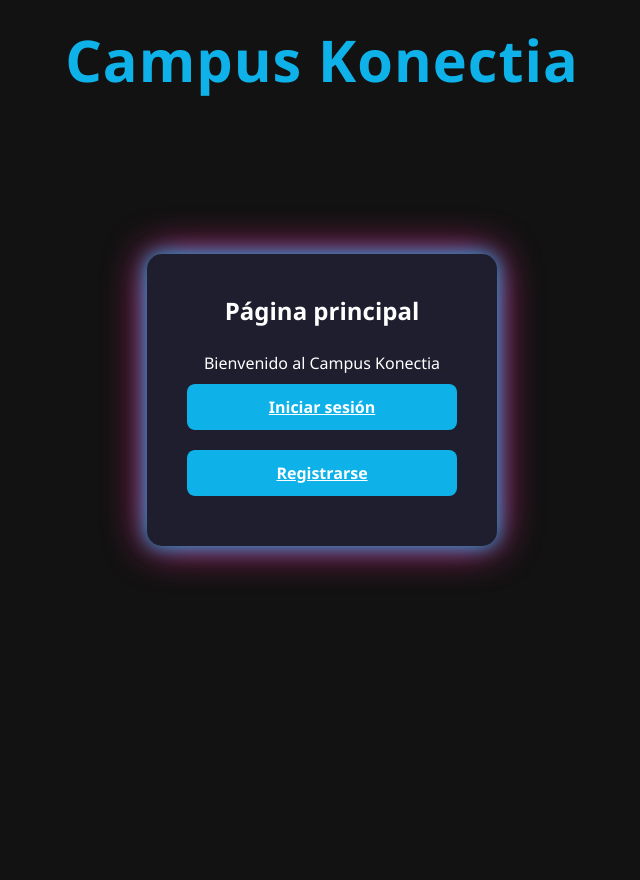
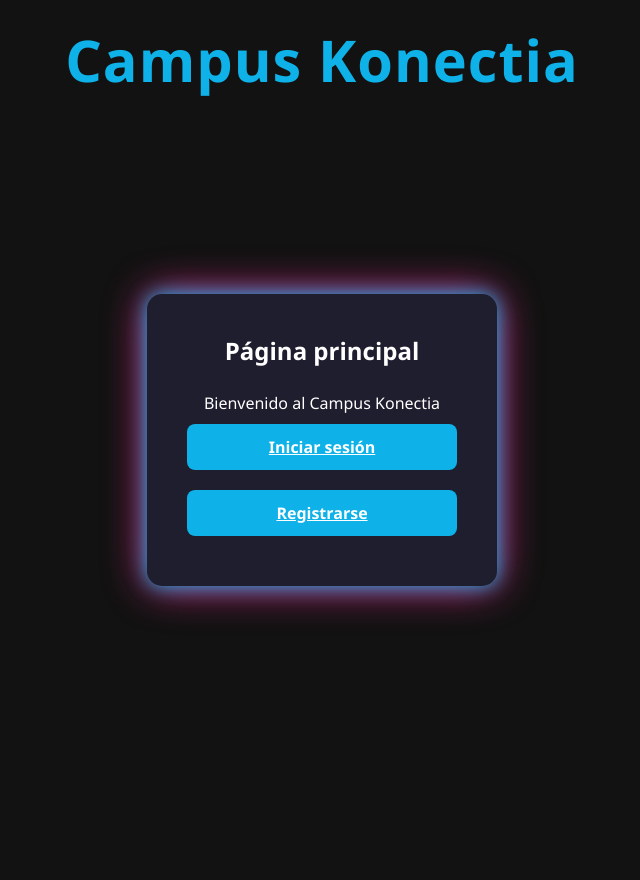
Before and after one commit to juanmiguelkonectia/Ejercicio_Campus, a Flask app: page / in a window 1280 px wide. Shown: the whole page, without its empty margins (318-958 px from the left). Before the commit the page ends 577 px from the top, so only its background shows below. Run offline with Flask 3, Linux system fonts and the light colour scheme; some libraries are stand-ins or nearby versions.

Commit message:
Instalo en la academia

```diff
--- a/static/style.css
+++ b/static/style.css
@@ -19,7 +19,7 @@
     font-family: 'Segoe UI', Tahoma, Geneva, Verdana, sans-serif; /* Fuente moderna y legible */
     background-color: #121212; /* Fondo muy oscuro */
     color: #ffffff; /* Texto principal blanco */
-    height: 100vh; /* Para centrar verticalmente */
+    height: 110vh; /* Para centrar verticalmente */
     display: flex;
     justify-content: center; /* Centrado horizontal */
     align-items: center;     /* Centrado vertical */
```
Also changed, not shown: 1 other file.
